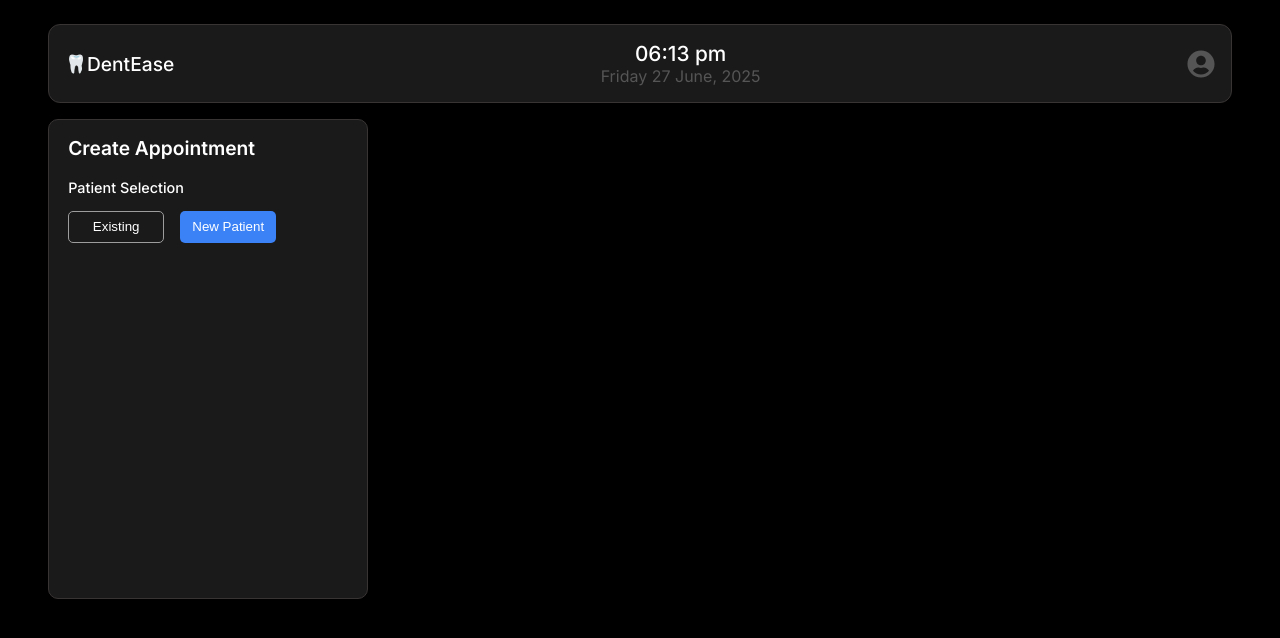
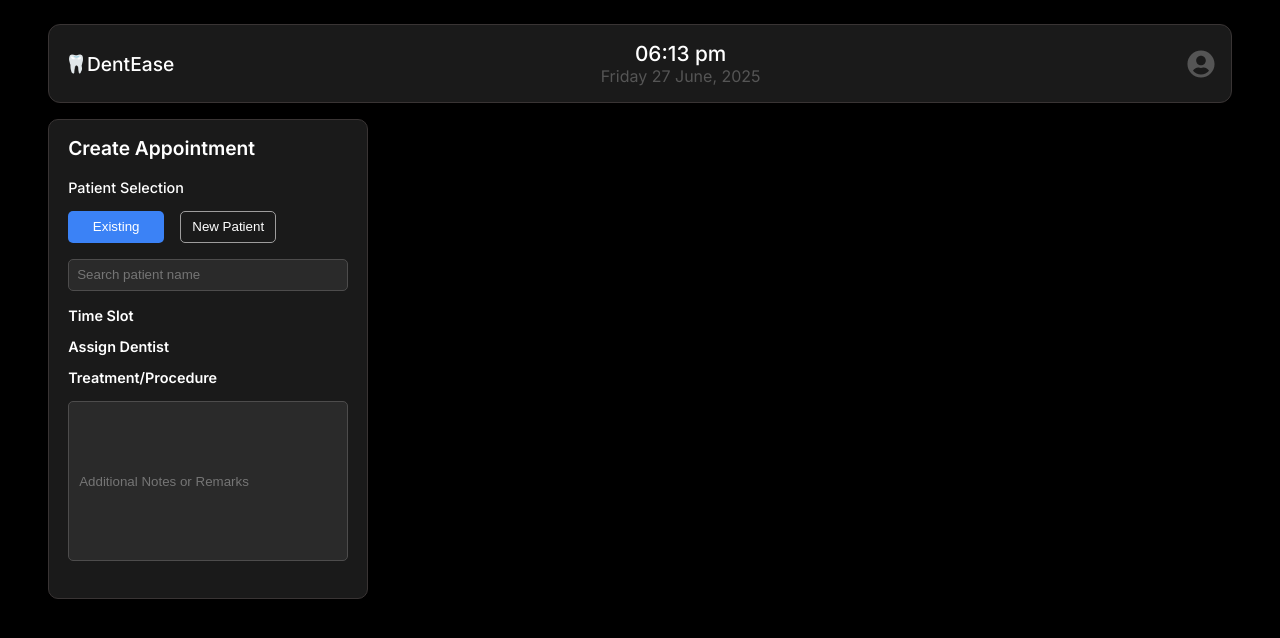
Before and after one commit to typshi-aswin/aetherduo, a React (Vite) app: page /schedules in a window 1280 px wide. Shown: the top 638 px of the page. Built offline with nearby package versions, Linux system fonts and the light colour scheme; no server answers.

Commit message:
fix: state variable initial value

```diff
--- a/src/pages/Schedule/ui/Appointment/Appointment.jsx
+++ b/src/pages/Schedule/ui/Appointment/Appointment.jsx
@@ -2,7 +2,7 @@ import styles from './Appointment.module.css';
 import { useState } from 'react';
 function Appointment() {
 
-    const [existing, setExisting] = useState(false);
+    const [existing, setExisting] = useState(true);
     return (
         <div className={styles.container}>
 
```
